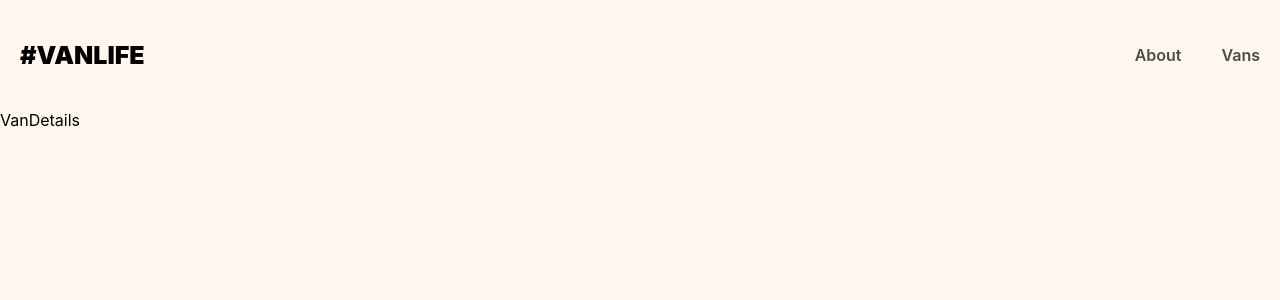
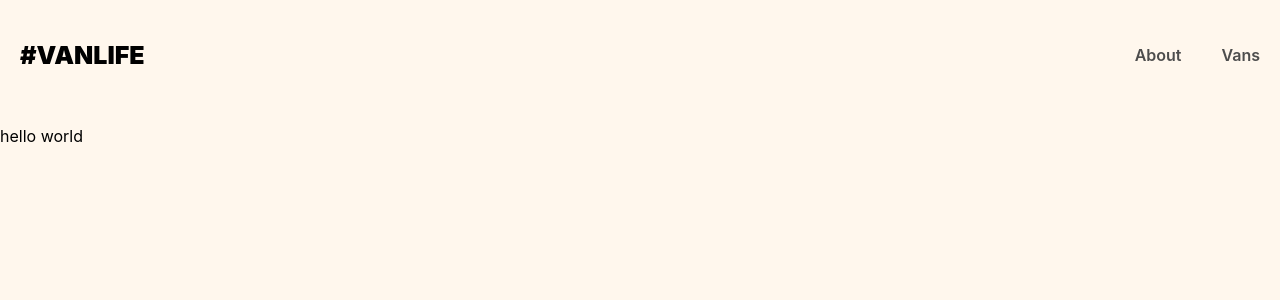
Before and after one commit to Hir2wa/VineLife_Project, a React (Vite) app: page /vans/1 in a window 1280 px wide. Shown: the top 300 px of the page. Built offline with nearby package versions, Linux system fonts and the light colour scheme; what miragejs would draw is missing.

Commit message:
using userParms  to grab all parms passed to the  details paga

```diff
--- a/src/pages/VanDetails.jsx
+++ b/src/pages/VanDetails.jsx
@@ -1,7 +1,11 @@
 import React from "react";
+import { useParams } from "react-router-dom";
 
 const VanDetails = () => {
-  return <div>VanDetails</div>;
+  const parm = useParams();
+  console.log(parm);
+
+  return <p>hello world</p>;
 };
 
 export default VanDetails;
```
